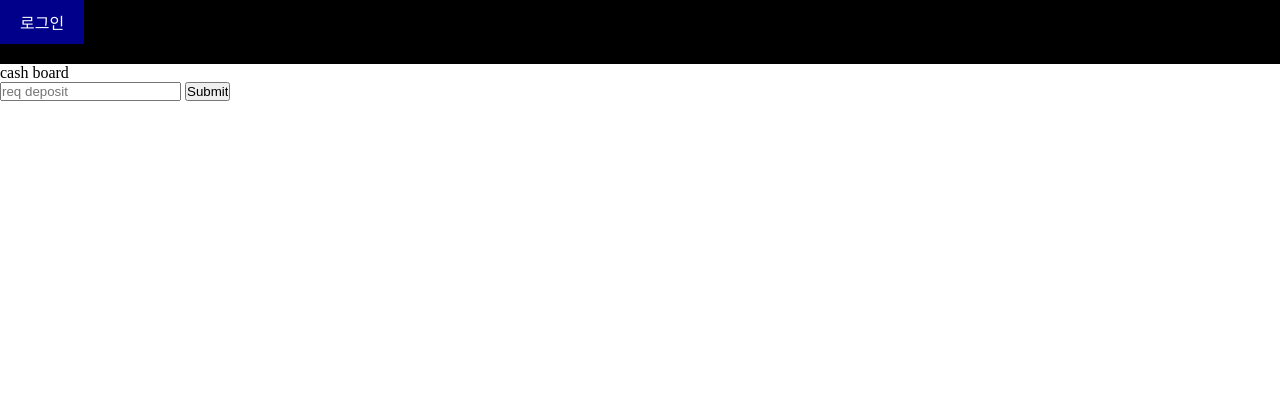
After one commit to kookmin-sw/capstone-2021-2021-27, a Node server app: page /cash_board in a window 1280 px wide. The commit adds this page. Shown: the top 420 px of the page. Run offline with Node 20, Linux system fonts and the light colour scheme; the visitor is signed in with stand-in values (Sample User, id 1); some libraries are stand-ins or nearby versions.

Commit message:
deposit request

```diff
--- a/Backend-Test/app.js
+++ b/Backend-Test/app.js
@@ -38,6 +38,7 @@ app.use('/', require('./routes/index'));
 app.use('/login', require('./routes/login'));
 app.use('/join', require('./routes/join'));
 app.use('/dupCheck', require('./routes/dupCheck'));
+app.use('/cash_board', require('./routes/cash_board'));
 
 // catch 404 and forward to error handler
 app.use(function(req, res, next) {
--- /dev/null
+++ b/Backend-Test/routes/cash_board.js
@@ -0,0 +1,38 @@
+var express = require('express');
+var mysql = require('mysql');
+var router = express.Router();
+var util = require('util');
+var connection = mysql.createConnection({
+    host     : 'localhost',
+    user     : 'capstone_27',
+    password : 'capstone_27',
+    database : 'capstone_27'
+});
+connection.connect();
+
+/* GET home page. */
+router.get('/', function(req, res, next) {
+    if(!req.session.idx)
+        res.render('login', { title: 'have to login' });
+    else
+        res.render('cash_board', { title: req.session.nickname });
+
+});
+
+
+router.post('/', function(req, res, next) {
+
+    connection.query(util.format('CALL `capstone_27`.`reqDeposit`(\'%s\', \'%s\');', req.session.idx, req.body.dps), function(err, results, fields) {
+        if (err) {
+            console.log('deposit request failed');
+        }
+        else {
+            console.log('sucess deposit request');
+            res.render('cash_board')
+        }
+    });
+
+
+});
+
+module.exports = router;
--- a/Backend-Test/routes/join.js
+++ b/Backend-Test/routes/join.js
@@ -12,11 +12,7 @@ connection.connect();
 
 /* GET home page. */
 router.get('/', function(req, res, next) {
-    if(!req.session.idx)
-        res.render('join', { title: 'guest!' });
-    else
-        res.render('index_logined', { title: req.session.nickname });
-
+    res.render('cash_board',{title: 'express'});
 });
 
 router.post('/', function(req, res, next) {
--- /dev/null
+++ b/Backend-Test/views/cash_board.ejs
@@ -0,0 +1,62 @@
+<!DOCTYPE html>
+<html lang="en">
+<head>
+    <meta charset="UTF-8">
+    <title>Capstone_27</title>
+    <style>
+        * {
+            margin: 0;
+            padding: 0;
+        }
+        body {
+            width: 100%;
+            height: 100%;
+        }
+        a {
+            text-decoration: none;
+            color: white;
+        }
+        #header {
+            height: 64px;
+            background-color: black;
+            top: 0;
+            left: 0;
+            right: 0;
+            position: fixed;
+            color: white;
+        }
+        #space {
+            height: 64px;
+        }
+        #article {
+            height: 3000px;
+        }
+        .btn {
+            padding: 10px 20px;
+            background-color: darkblue;
+            display: inline-block;
+        }
+
+    </style>
+</head>
+<body>
+<div id="header">
+    <a href="login">
+        <div class="login btn">
+            로그인
+        </div>
+    </a>
+</div>
+<div id="space">
+
+</div>
+<div id="article">
+    <p>cash board</p>
+    <form method="POST" action="cash_board">
+        <input type="text" name="dps" placeholder="req deposit">
+        <input type="submit">
+    </form>
+
+</div>
+</body>
+</html>
--- a/Backend-Test/views/index_logined.ejs
+++ b/Backend-Test/views/index_logined.ejs
@@ -47,6 +47,11 @@
       로그아웃
     </div>
   </a>
+  <a href="cash_board">
+    <div class ="cash btn">
+      캐시충전
+    </div>
+  </a>
 </div>
 <div id="space">
 
```
